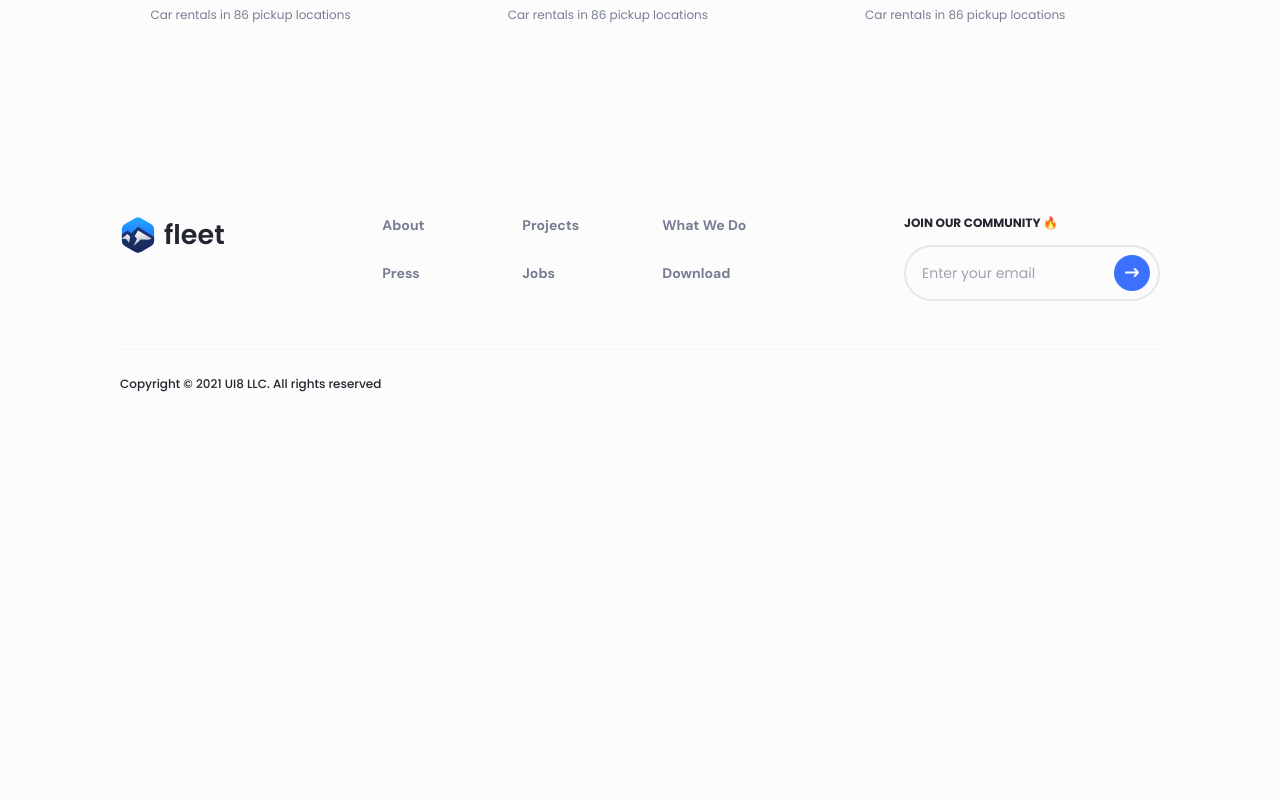
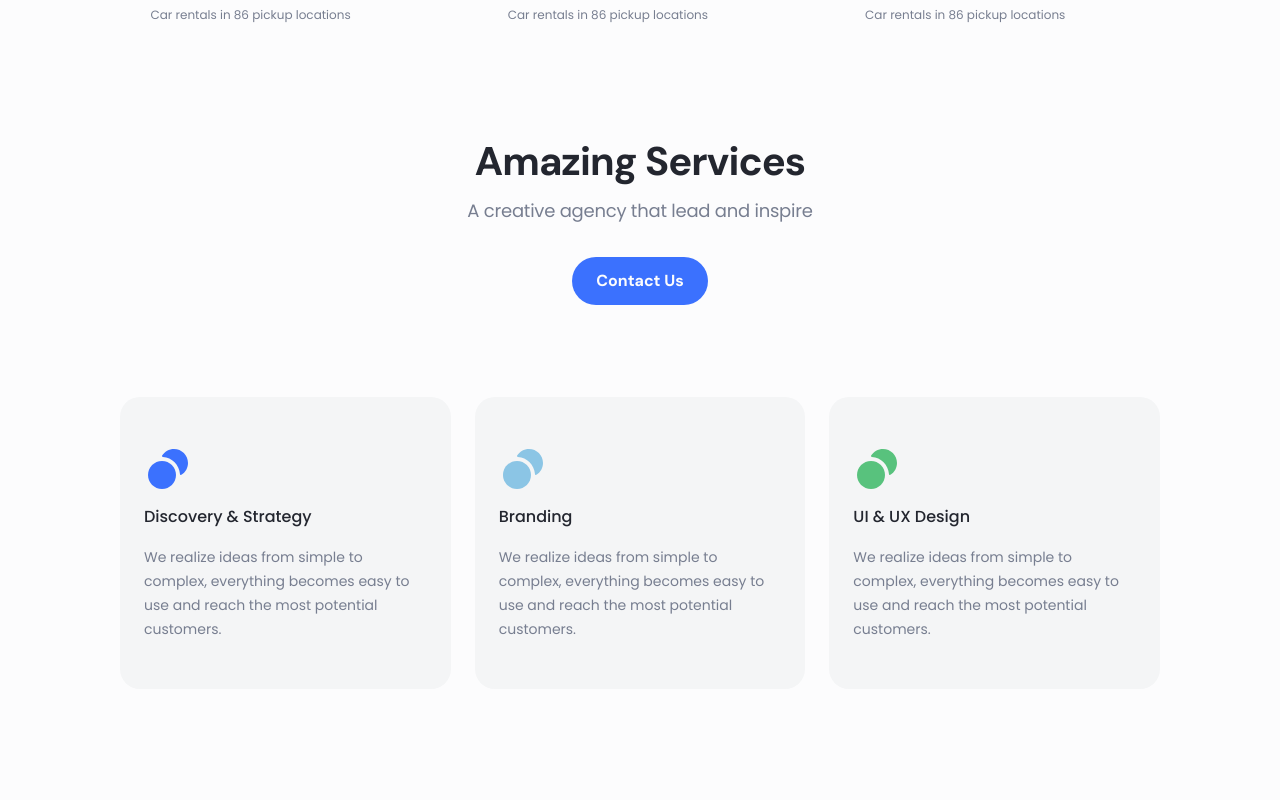
Before and after one commit to hasanlashgari01/fleet-react, a React (Vite) app: page /cars in a window 1280 px wide. Shown: the part 2900-3700 px from the top of the page. Before the commit the page ends 3318 px from the top, so only its background shows below. Built offline with nearby package versions, Linux system fonts and the light colour scheme.

Commit message:
section amazing services

```diff
--- a/index.html
+++ b/index.html
@@ -528,6 +528,16 @@
             <symbol id="pause" fill="none" viewBox="0 0 24 24" stroke-width="1.5" stroke="currentColor">
                 <path stroke-linecap="round" stroke-linejoin="round" d="M15.75 5.25v13.5m-7.5-13.5v13.5" />
             </symbol>
+            <symbol id="two-circle" viewBox="0 0 48 48" fill="none" xmlns="http://www.w3.org/2000/svg">
+                <path
+                    d="M35.9683 29.0129C36.0133 29.7615 36.7949 30.2664 37.4301 29.8678C41.3764 27.392 44 23.0024 44 18C44 10.268 37.732 4 30 4C24.9976 4 20.608 6.62361 18.1321 10.5699C17.7336 11.2051 18.2385 11.9866 18.9871 12.0316C27.9387 12.5698 35.43 20.069 35.9683 29.0129Z"
+                    fill="currentColor"
+                />
+                <path
+                    d="M32 30C32 37.732 25.732 44 18 44C10.268 44 4 37.732 4 30C4 22.268 10.268 16 18 16C25.732 16 32 22.268 32 30Z"
+                    fill="currentColor"
+                />
+            </symbol>
         </svg>
         <div id="root"></div>
         <div>
--- /dev/null
+++ b/src/components/AmazingCard.jsx
@@ -0,0 +1,18 @@
+function AmazingCard({ fillIcon, title }) {
+    return (
+        <div className="flex-1 basis-64 bg-neutral-7 py-12 px-6 space-y-3 rounded-[20px]">
+            <svg className={`w-12 h-12 ${fillIcon}`}>
+                <use href="#two-circle"></use>
+            </svg>
+            <div>
+                <h3 className="font-PoppinsMedium text-neutral-2">{title}</h3>
+                <p className="mt-4 font-PoppinsRegular text-neutral-4 text-sm/6">
+                    We realize ideas from simple to complex, everything becomes easy to use and reach the most potential
+                    customers.
+                </p>
+            </div>
+        </div>
+    );
+}
+
+export default AmazingCard;
--- /dev/null
+++ b/src/pages/Cars/AmazingServices.jsx
@@ -0,0 +1,22 @@
+import AmazingCard from "../../components/AmazingCard";
+import SectionTop from "../../components/SectionTop";
+
+function AmazingServices() {
+    return (
+        <div className="pb-16 lg:pb-28 2xl:pb-34 space-y-12 lg:space-y-[92px]">
+            <div className="flex flex-col items-center">
+                <SectionTop title="Amazing Services" description="A creative agency that lead and inspire" />
+                <span className="inline-block mt-8 py-4 px-6 bg-primary-1 text-neutral-8 font-DMSansBold leading-4 rounded-full">
+                    Contact Us
+                </span>
+            </div>
+            <div className="flex flex-wrap gap-6">
+                <AmazingCard fillIcon="text-primary-1" title="Discovery & Strategy" />
+                <AmazingCard fillIcon="text-primary-2" title="Branding" />
+                <AmazingCard fillIcon="text-primary-4" title="UI & UX Design" />
+            </div>
+        </div>
+    );
+}
+
+export default AmazingServices;
--- a/src/pages/Cars/Index.jsx
+++ b/src/pages/Cars/Index.jsx
@@ -1,6 +1,7 @@
 import Hero from "../home/Hero";
 import Destinations from "../../components/Destination/Destinations";
 import ExploreNearby from "./ExploreNearby";
+import AmazingServices from "./AmazingServices";
 
 function Index() {
     return (
@@ -9,6 +10,7 @@ function Index() {
             <div className="container">
                 <Destinations />
                 <ExploreNearby />
+                <AmazingServices />
             </div>
         </>
     );
```
Lines whose indentation alone changed are shown as unchanged.
